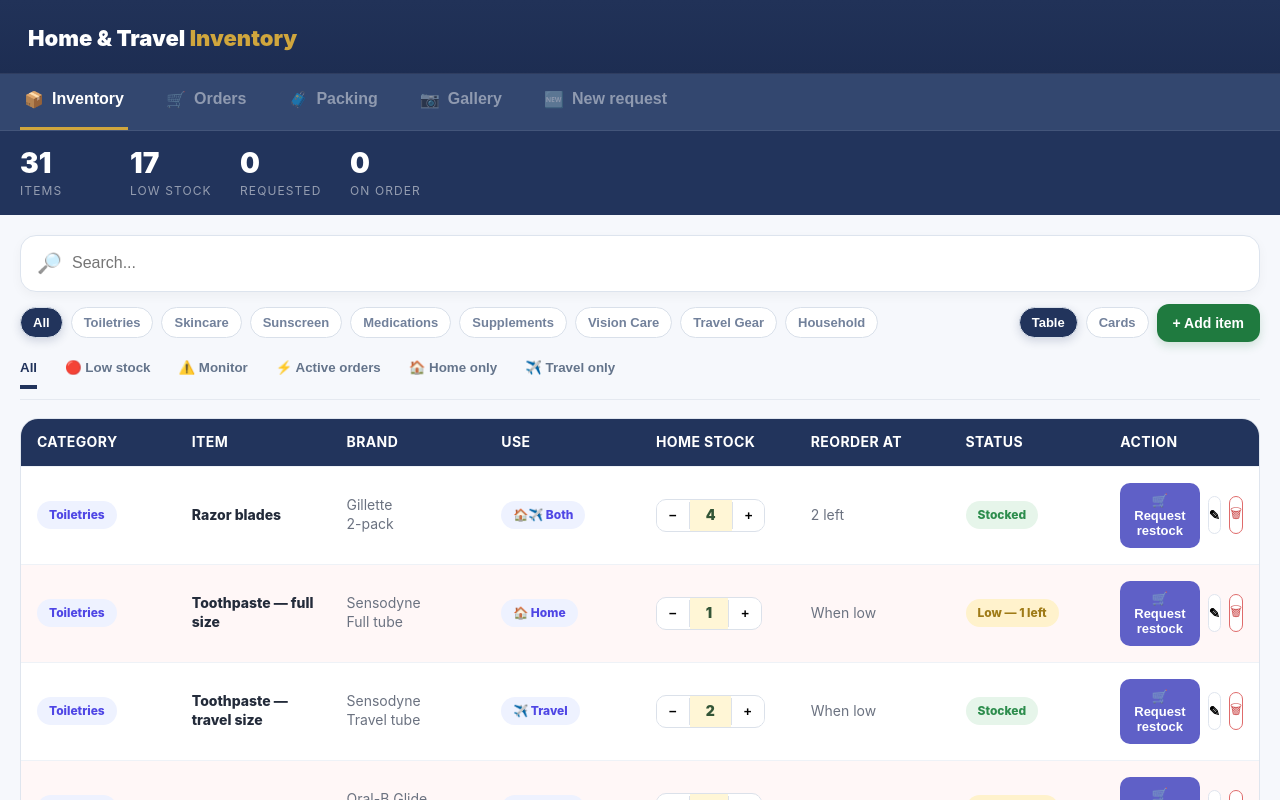
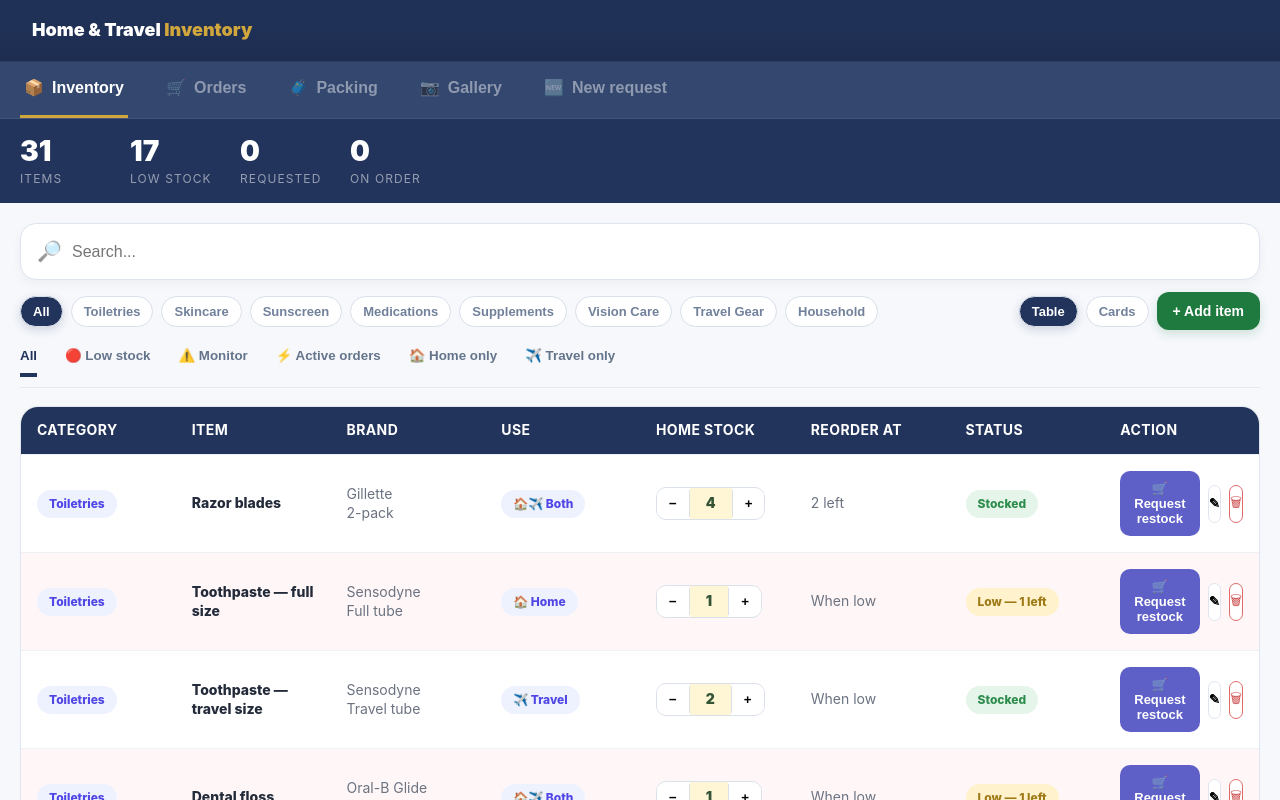
Before and after one commit to EA2026/Ben-s-Inventory, a React (Vite) app: page / in a window 1280 px wide. Shown: the top 800 px of the page. Built offline with nearby package versions, Linux system fonts and the light colour scheme.

Commit message:
Update App.jsx

```diff
--- a/src/App.jsx
+++ b/src/App.jsx
@@ -607,8 +607,8 @@ function App() {
     lineHeight: 1.35,
   }}
 >
-      <header style={{ background: "linear-gradient(180deg, #213258 0%, #1d2d52 100%)", color: "#fff", padding: "24px 28px 20px", boxShadow: "inset 0 -1px 0 rgba(255,255,255,.08)" }}>
-        <div style={{ fontSize: 22, fontWeight: 900 }}>Home & Travel <span style={{ color: "#d0a63d" }}>Inventory</span></div>
+      <header style={{ background: "linear-gradient(180deg, #213258 0%, #1d2d52 100%)", color: "#fff", padding: "18px 32px 20px", boxShadow: "inset 0 -1px 0 rgba(255,255,255,.08)" }}>
+        <div style={{ fontSize: 18, fontWeight: 900 }}>Home & Travel <span style={{ color: "#d0a63d" }}>Inventory</span></div>
       </header>
 
       <nav style={{ background: "#33476f", borderBottom: "1px solid rgba(255,255,255,.08)", padding: "0 20px" }}>
```
